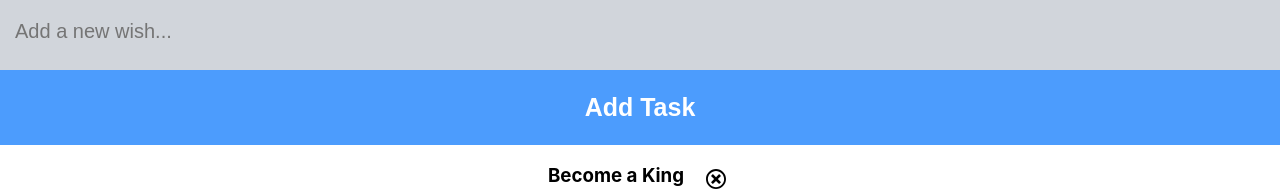
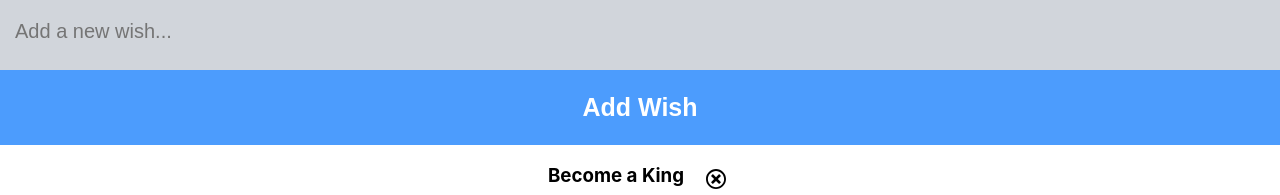
Before and after one commit to developer-abdulali/Wishes-Bucket-App, a React (Create React App) app: page / in a window 1280 px wide. Shown: the part 144-339 px from the top of the page. Built offline with nearby package versions, Linux system fonts and the light colour scheme.

Commit message:
added changes

```diff
--- a/src/components/AddWish.js
+++ b/src/components/AddWish.js
@@ -33,7 +33,7 @@ export default function AddWish() {
           onClick={addWish}
           type="submit"
           className="sbmt"
-          value="Add Task"
+          value="Add Wish"
         />
       </form>
     </div>
```
